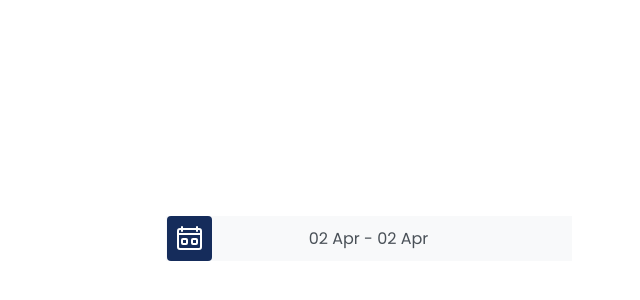
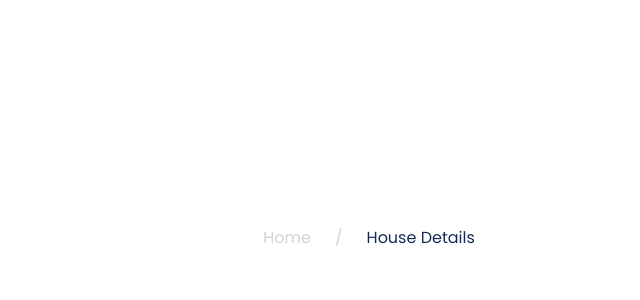
Before and after one commit to RioBoy/bwamern, a React (Create React App) app: page /example in a window 1280 px wide. Shown: the part 154-454 px from the top of the page, without its empty margins (271-911 px from the left). Built offline with nearby package versions, Linux system fonts and the light colour scheme.

Commit message:
create element breadcrumb from figma to react component

```diff
--- a/src/assets/scss/_breadcrumb.scss
+++ b/src/assets/scss/_breadcrumb.scss
@@ -5,11 +5,14 @@
   margin-bottom: $breadcrumb-margin-bottom;
   @include font-size($breadcrumb-font-size);
   list-style: none;
-  background-color: $breadcrumb-bg;
+  // background-color: $breadcrumb-bg;
   @include border-radius($breadcrumb-border-radius);
 }
 
 .breadcrumb-item {
+  a {
+    color: $gray-400;
+  }
   // The separator between breadcrumbs (by default, a forward-slash: "/")
   + .breadcrumb-item {
     padding-left: $breadcrumb-item-padding;
@@ -17,7 +20,7 @@
     &::before {
       float: left; // Suppress inline spacings and underlining of the separator
       padding-right: $breadcrumb-item-padding;
-      color: $breadcrumb-divider-color;
+      color: $gray-400;
       content: escape-svg($breadcrumb-divider);
     }
   }
@@ -37,6 +40,6 @@
   }
 
   &.active {
-    color: $breadcrumb-active-color;
+    color: $gray-900;
   }
 }
--- a/src/assets/scss/_variables.scss
+++ b/src/assets/scss/_variables.scss
@@ -1061,7 +1061,7 @@
 
 $breadcrumb-padding-y: 0.75rem !default;
 $breadcrumb-padding-x: 1rem !default;
-$breadcrumb-item-padding: 0.5rem !default;
+$breadcrumb-item-padding: 1.5rem !default;
 
 $breadcrumb-margin-bottom: 1rem !default;
 
--- /dev/null
+++ b/src/elements/Breadcrumb/index.js
@@ -0,0 +1,41 @@
+import React from 'react';
+
+import propTypes from 'prop-types';
+import Button from 'elements/Button';
+
+import './index.scss';
+
+export default function Breadcrumb(props) {
+  const className = ['breadcrumb', props.className];
+  return (
+    <div>
+      <nav aria-label="breadcrumb">
+        <ol className={className.join(' ')}>
+          {props.data.map((item, index) => {
+            return (
+              <li
+                key={`breadcrumb-${index}`}
+                className={`breadcrumb-item${
+                  index === props.data.length - 1 ? ' active' : ''
+                }`}
+              >
+                {index === props.data.length - 1 ? (
+                  item.pageTitle
+                ) : (
+                  <Button type="link" href={item.pageHere}>
+                    {item.pageTitle}
+                  </Button>
+                )}
+              </li>
+            );
+          })}
+        </ol>
+      </nav>
+    </div>
+  );
+}
+
+Breadcrumb.propTypes = {
+  data: propTypes.array,
+  className: propTypes.string,
+};
--- a/src/pages/Example.js
+++ b/src/pages/Example.js
@@ -1,21 +1,14 @@
 import React, { Component } from 'react';
 
-import { InputDate } from 'elements/Form';
+import Breadcrumb from 'elements/Breadcrumb';
 
 export default class Example extends Component {
-  state = {
-    value: {
-      startDate: new Date(),
-      endDate: new Date(),
-      key: 'selection',
-    },
-  };
+  render() {
+    const breadcrumb = [
+      { pageTitle: 'Home', pageHref: '' },
+      { pageTitle: 'House Details', pageHref: '' },
+    ];
 
-  handleChange = (e) => {
-    this.setState({ [e.target.name]: e.target.value });
-  };
-
-  render() {
     return (
       <div className="container">
         <div
@@ -23,12 +16,7 @@
           style={{ height: '100vh' }}
         >
           <div className="col-auto">
-            <InputDate
-              max={30}
-              onChange={this.handleChange}
-              name="value"
-              value={this.state.value}
-            />
+            <Breadcrumb data={breadcrumb} />
           </div>
         </div>
       </div>
```
Also changed, not shown: src/elements/Breadcrumb/index.scss (added), 1 other file (tests, documents, lock files or other folders).
